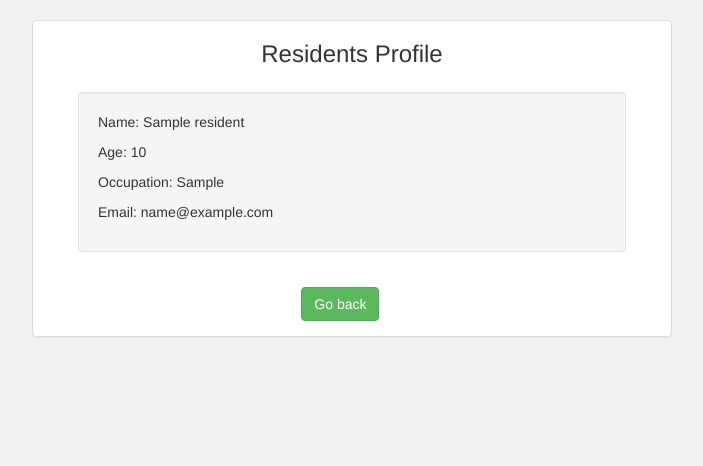
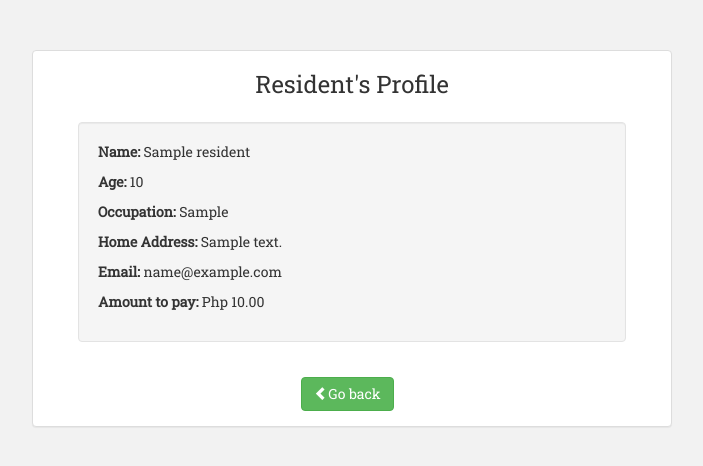
Before and after one commit to Reika98/Vhayad, a Django app: page /vahay/residents/profile/1/ in a window 1280 px wide. Shown: the part 52-518 px from the top of the page, without its empty margins (288-991 px from the left). Run offline with Django 3.2, Linux system fonts and the light colour scheme; tables that the repository leaves empty hold one stand-in row (values such as "Sample post"); some libraries are stand-ins or nearby versions.

Commit message:
added model and edited some templates

```diff
--- a/vahay/admin.py
+++ b/vahay/admin.py
@@ -2,10 +2,11 @@
 from __future__ import unicode_literals
 
 from django.contrib import admin
-from .models import Vahay, Image, Transaction, Resident
+from .models import Vahay, Image, Transaction, Resident, Payment
 
 # Register your models here.
 admin.site.register(Vahay)
 admin.site.register(Image)
 admin.site.register(Transaction)
 admin.site.register(Resident)
+admin.site.register(Payment)
--- a/vahay/models.py
+++ b/vahay/models.py
@@ -95,3 +95,9 @@ class Resident(models.Model):
 		return {
 			"account_num" : self.account_num,
 		}
+
+
+class Payment(models.Model):
+	vahay = models.ForeignKey(Vahay, on_delete=models.CASCADE)
+	resident = models.ForeignKey(Resident, on_delete=models.CASCADE)
+	amount = models.IntegerField(default=0)
--- a/vahay/templates/vahay/residentProfile.html
+++ b/vahay/templates/vahay/residentProfile.html
@@ -2,21 +2,22 @@
 {% block title %}{{ resident.name }}{% endblock %}
 
 {% block body %}
-	<section class="residents">
+	<section class="resident" style="margin-top:50px;">
 	  <div class="panel panel-default col-lg-6 col-lg-offset-3">
-		<h3 style="text-align:center;">Residents Profile</h3>
+		<h3 style="text-align:center;">Resident's Profile</h3>
 			<div class="panel-body">
 				<div class="container-fluid">
 					<div class="well col-lg-12">
-						<p>Name: {{ resident.name }}</p>
-						<p>Age: {{ resident.age }}</p>
-						<p>Occupation: {{ resident.occupation }}</p>
-						<p>Email: {{ resident.email }}</p>
+						<p><strong>Name:</strong> {{ resident.name }}</p>
+						<p><strong>Age:</strong> {{ resident.age }}</p>
+						<p><strong>Occupation:</strong> {{ resident.occupation }}</p>
+						<p><strong>Home Address:</strong> {{ resident.home_address }}</p>
+						<p><strong>Email:</strong> {{ resident.email }}</p>
+						<p><strong>Amount to pay:</strong> Php {{ payment.amount }}.00</p>
 					</div>
 				</div>
 			</div>
-
-		<a href="#" class="btn btn-success col-lg-offset-5" style="margin-bottom: 15px;">Go back</a>
+		<a href="{% url 'vahay:vahay_details' resident.vahay.pk %}" class="btn btn-success col-lg-offset-5" style="margin-bottom: 15px;"><span class="glyphicon glyphicon-chevron-left"></span>Go back</a>
 		</div>
 	</section>
 
--- a/vahay/views.py
+++ b/vahay/views.py
@@ -3,7 +3,7 @@ from __future__ import unicode_literals
 from django.http import HttpResponse
 from django.shortcuts import render, redirect, get_object_or_404
 from .models import Vahay, Resident, Transaction
-from .models import Image
+from .models import Image, Payment
 from django.core import serializers
 
 import payment
@@ -95,8 +95,10 @@ def delete_resident(request, pk):
 
 def resident_profile(request, pk):
 	resident = get_object_or_404(Resident, pk=pk)
+	payment = get_object_or_404(Payment, resident=resident)
 	context = {
-		'resident': resident
+		'resident': resident,
+		'payment': payment
 	}
 
 	return render(request, 'vahay/residentProfile.html', context=context)
@@ -104,8 +106,6 @@ def resident_profile(request, pk):
 
 def reservations(request):
 	return render(request, 'vahay/reservations.html')
-
-
 
 
 def get_list_reservation(request, pk):
--- a/vhayad/static/vhayad/style.css
+++ b/vhayad/static/vhayad/style.css
@@ -42,6 +42,11 @@
 }
 
 .profile_info p{
+	font-family: 'Roboto Slab', serif;
+	font-size: 1em;
+}
+
+.manage_vahay p{
 	font-family: 'Roboto Slab', serif;
 	font-size: 1em;
 }
@@ -145,3 +150,8 @@ footer {
 	color: white;
 	padding-left: 50px;
 }
+
+.resident{
+	font-family: 'Roboto Slab', serif;
+	font-size: 1em;
+}
```
Also changed, not shown: vahay/templates/vahay/vahayDetails.html (+13 -13 lines), vhayad/templates/homepage.html (+16 -16 lines), vahay/migrations/0009_payment.py (added).
